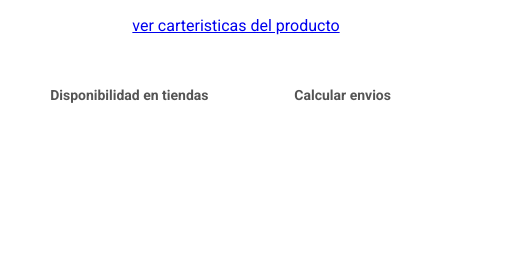
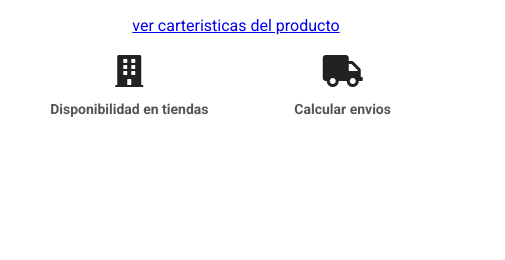
Before and after one commit to untalrobert/panamericana, a website built with Parcel: page index.html in a window 1280 px wide. Shown: the part 170-430 px from the top of the page, 404-909 px from the left. Built offline with nearby package versions, Linux system fonts and the light colour scheme.

Commit message:
update icons

```diff
--- a/css/main.css
+++ b/css/main.css
@@ -422,6 +422,9 @@ textarea {
     grid-template-areas:
       ".icon-envio .icon-tiendas";
   }
+  .icon-envio {
+    text-align: center;
+  }
 
   .icon {
     display: inline-block;
--- a/index.html
+++ b/index.html
@@ -22,6 +22,7 @@
   <link rel="preconnect" href="https://fonts.googleapis.com">
   <link rel="preconnect" href="https://fonts.gstatic.com" crossorigin>
   <link href="https://fonts.googleapis.com/css2?family=Roboto:ital,wght@0,100;0,300;0,400;0,500;0,700;0,900;1,100;1,300;1,400;1,500&display=swap" rel="stylesheet">
+  <link rel="stylesheet" href="https://cdnjs.cloudflare.com/ajax/libs/font-awesome/5.15.3/css/all.min.css">
   <meta name="theme-color" content="#fafafa">
 </head>
 
@@ -100,11 +101,11 @@
         <div class="content-icons">
           <div class="icons">
             <div class="icon-envio">
-              <svg class="icon icon-office"><use xlink:href="#icon-office"></use></svg>
+              <i class="fa fa-building fa-2x" aria-hidden="true"></i>
             <p>Disponibilidad en tiendas</p>
             </div>
             <div class="icon-envio">
-              <svg class="icon icon-office"><use xlink:href="#icon-office"></use></svg>
+              <i class="fa fa-truck fa-2x" aria-hidden="true"></i>
             <p>Calcular envios</p>
             </div>
           </div>
```
Also changed, not shown: img/office.svg (added).
